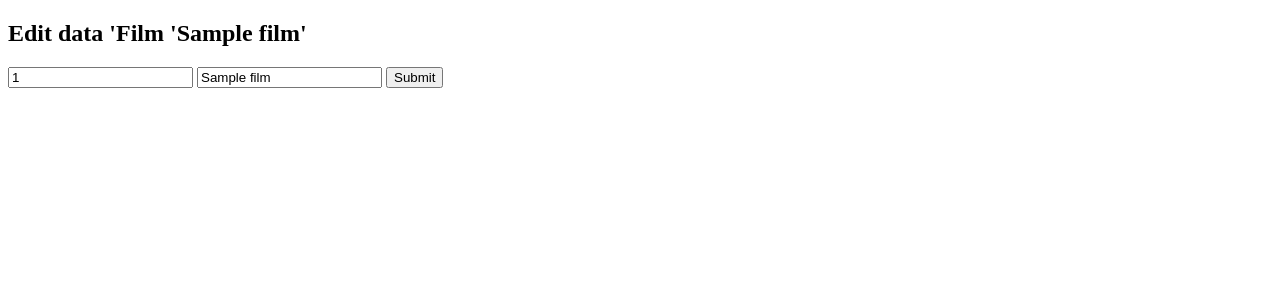
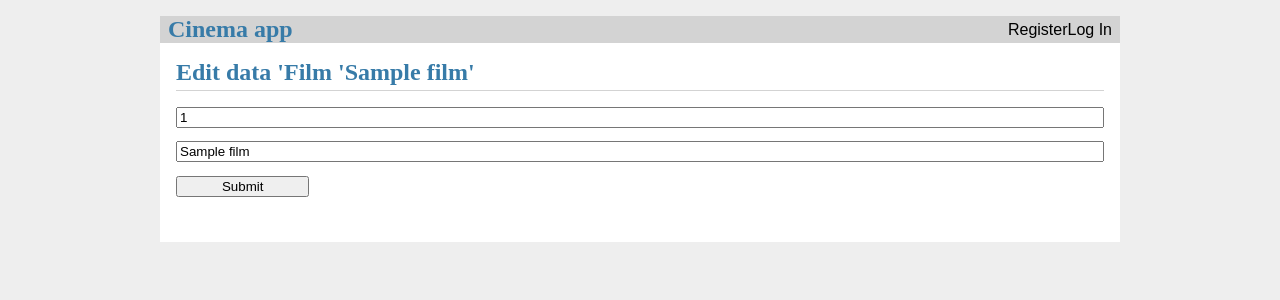
Before and after one commit to misoversitty/cinema, a Python web app: template src/core_views/templates/film.html in a window 1280 px wide. Shown: the top 300 px of the page. Run offline with Jinja, Linux system fonts and the light colour scheme; the template is opened without the code that fills it: most values are stand-ins (such as "Sample title", 1, 10 or a date in 2020).

Commit message:
Add using static files

```diff
--- /dev/null
+++ b/src/core_views/static/style.css
@@ -0,0 +1,26 @@
+html { font-family: sans-serif; background: #eee; padding: 1rem; }
+body { max-width: 960px; margin: 0 auto; background: white; }
+h1 { font-family: serif; color: #377ba8; margin: 1rem 0; }
+a { color: #377ba8; }
+hr { border: none; border-top: 1px solid lightgray; }
+nav { background: lightgray; display: flex; align-items: center; padding: 0 0.5rem; }
+nav h1 { flex: auto; margin: 0; }
+nav h1 a { text-decoration: none; padding: 0.25rem 0.5rem; }
+nav ul  { display: flex; list-style: none; margin: 0; padding: 0; }
+nav ul li a, nav ul li span, header .action { display: block; padding: 0.5rem; }
+.content { padding: 0 1rem 1rem; }
+.content > header { border-bottom: 1px solid lightgray; display: flex; align-items: flex-end; }
+.content > header h1 { flex: auto; margin: 1rem 0 0.25rem 0; }
+.flash { margin: 1em 0; padding: 1em; background: #cae6f6; border: 1px solid #377ba8; }
+.post > header { display: flex; align-items: flex-end; font-size: 0.85em; }
+.post > header > div:first-of-type { flex: auto; }
+.post > header h1 { font-size: 1.5em; margin-bottom: 0; }
+.post .about { color: slategray; font-style: italic; }
+.post .body { white-space: pre-line; }
+.content:last-child { margin-bottom: 0; }
+.content form { margin: 1em 0; display: flex; flex-direction: column; }
+.content label { font-weight: bold; margin-bottom: 0.5em; }
+.content input, .content textarea { margin-bottom: 1em; }
+.content textarea { min-height: 12em; resize: vertical; }
+input.danger { color: #cc2f2e; }
+input[type=submit] { align-self: start; min-width: 10em; }
--- a/src/core_views/templates/base.html
+++ b/src/core_views/templates/base.html
@@ -2,6 +2,14 @@
 
 <!DOCTYPE html>
 <title>{% block title %}{% endblock %}</title>
+<link rel="stylesheet" href="{{ url_for('core_views.static', filename='style.css') }}">
+<nav>
+  <h1>Cinema app</h1>
+  <ul>
+    <li>Register
+    <li>Log In
+  </ul>
+</nav>
 <section class="content">
   <header>
     {% block header %}{% endblock %}
--- a/src/core_views/views.py
+++ b/src/core_views/views.py
@@ -6,7 +6,10 @@ from flask import url_for
 
 from flask import Blueprint
 
-sub_app = Blueprint("core_views", __name__, template_folder="./templates")
+sub_app = Blueprint("core_views", __name__,
+                    static_folder="static",
+                    static_url_path="/core_views/static",
+                    template_folder="./templates")
 
 @sub_app.route("/")
 def index():
```
